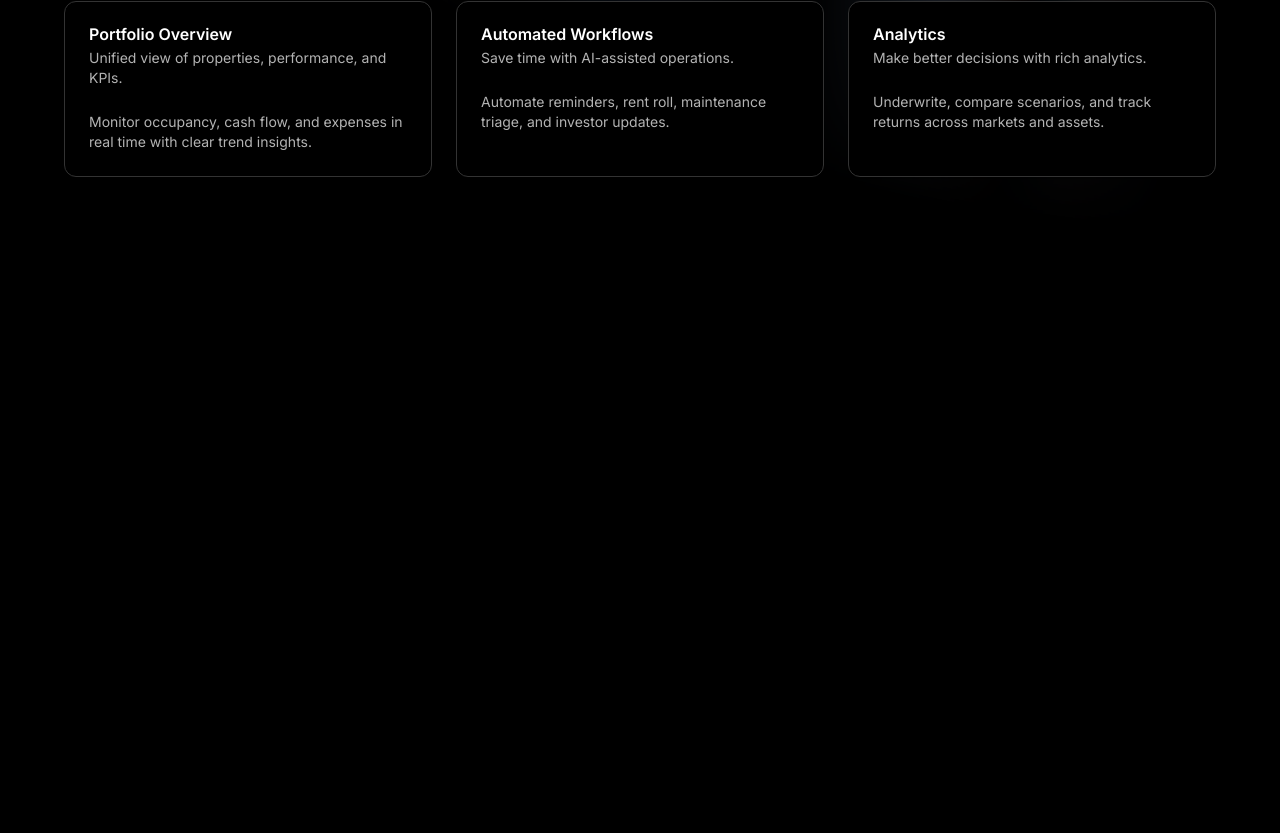
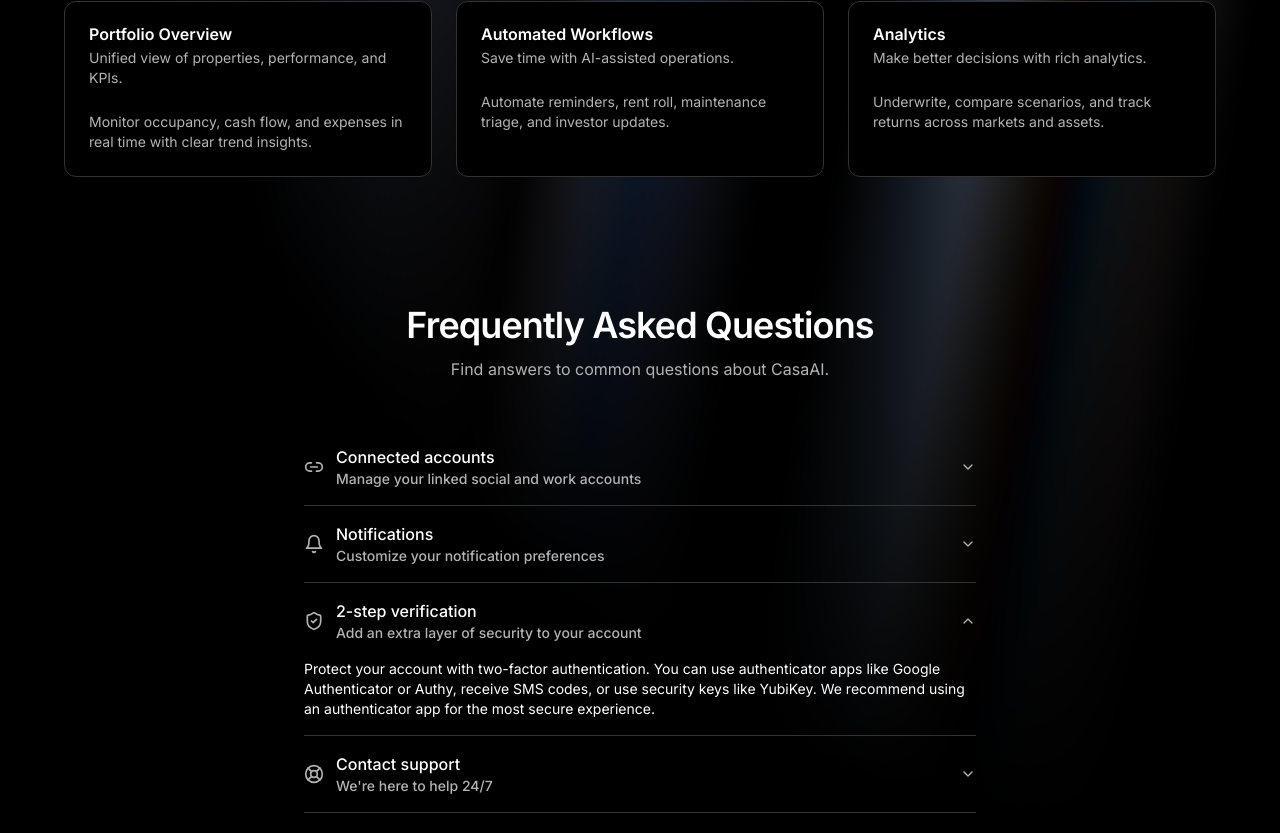
Before and after one commit to AyushS06/CasaAI, a Next.js app: page / in a window 1280 px wide. Shown: the part 667-1500 px from the top of the page. Before the commit the page ends 908 px from the top, so only its background shows below. Built offline with nearby package versions, Linux system fonts and the light colour scheme.

Commit message:
FAQ
- added new FAQ section
- imported icons from the lucide react icon library

```diff
--- a/src/app/page.tsx
+++ b/src/app/page.tsx
@@ -4,6 +4,7 @@ import { Header1 } from '@/components/Header1'
 import { AuroraBackground } from '@/components/AuroraBackground'
 import { Card, CardContent, CardDescription, CardFooter, CardHeader, CardTitle } from '@/components/ui/card'
 import SimplePricing from '@/components/sections/SimplePricing'
+import FAQSection from '@/components/sections/FAQSection'
 
 export default function HomePage() {
   return (
@@ -79,6 +80,19 @@ export default function HomePage() {
           </div>
         </section>
 
+        {/* FAQ Section */}
+        <section className="scroll-mt-28">
+          <div className="max-w-6xl mx-auto">
+            <div className="text-center mb-12 space-y-3">
+              <h2 className="text-3xl lg:text-4xl font-semibold tracking-tight">Frequently Asked Questions</h2>
+              <p className="text-muted-foreground max-w-2xl mx-auto">
+                Find answers to common questions about CasaAI.
+              </p>
+            </div>
+            <FAQSection />
+          </div>
+        </section>
+
         {/* Pricing moved to dedicated page: /pricing */}
       </main>
     </div>
--- /dev/null
+++ b/src/components/sections/FAQSection.tsx
@@ -0,0 +1,73 @@
+"use client"
+
+import {
+  BellIcon,
+  LifeBuoyIcon,
+  Link2Icon,
+  ShieldCheckIcon,
+} from "lucide-react";
+import {
+  Accordion09,
+  Accordion09Content,
+  Accordion09Header,
+  Accordion09Item,
+  Accordion09Trigger,
+} from '@/components/ui/shadcn-io/accordion-09';
+
+const items = [
+  {
+    id: "1",
+    icon: Link2Icon,
+    title: "Connected accounts",
+    subtitle: "Manage your linked social and work accounts",
+    content:
+      "Connect your accounts from Google, GitHub, or Microsoft to enable single sign-on and streamline your workflow. Connected accounts can be used for quick login and importing your preferences across platforms. You can revoke access to any connected account at any time.",
+  },
+  {
+    id: "2",
+    icon: BellIcon,
+    title: "Notifications",
+    subtitle: "Customize your notification preferences",
+    content:
+      "Choose which updates you want to receive. You can get notifications for: security alerts, billing updates, newsletter and product announcements, usage reports, and scheduled maintenance. Notifications can be delivered via email, SMS, or push notifications on your devices.",
+  },
+  {
+    id: "3",
+    icon: ShieldCheckIcon,
+    title: "2-step verification",
+    subtitle: "Add an extra layer of security to your account",
+    content:
+      "Protect your account with two-factor authentication. You can use authenticator apps like Google Authenticator or Authy, receive SMS codes, or use security keys like YubiKey. We recommend using an authenticator app for the most secure experience.",
+  },
+  {
+    id: "4",
+    icon: LifeBuoyIcon,
+    title: "Contact support",
+    subtitle: "We're here to help 24/7",
+    content:
+      "Our support team is available around the clock to assist you. For billing inquiries, technical issues, or general questions, you can reach us through live chat, email at support@shadcn.io, or schedule a call with our technical team. Premium support is available for enterprise customers.",
+  },
+];
+
+export default function FAQSection() {
+  return (
+    <div className="flex justify-center">
+      <Accordion09 type="single" collapsible className="w-full max-w-2xl" defaultValue="3">
+        {items.map((item) => (
+          <Accordion09Item value={item.id} key={item.id}>
+            <Accordion09Header>
+              <Accordion09Trigger
+                icon={item.icon}
+                title={item.title}
+                subtitle={item.subtitle}
+              />
+            </Accordion09Header>
+            <Accordion09Content>
+              {item.content}
+            </Accordion09Content>
+          </Accordion09Item>
+        ))}
+      </Accordion09>
+    </div>
+  );
+}
--- /dev/null
+++ b/src/components/ui/shadcn-io/accordion-09.tsx
@@ -0,0 +1,94 @@
+"use client"
+
+import * as React from "react"
+import * as AccordionPrimitive from "@radix-ui/react-accordion"
+import { ChevronDownIcon } from "lucide-react"
+import { cn } from "@/lib/utils"
+
+const Accordion09 = React.forwardRef<
+  React.ElementRef<typeof AccordionPrimitive.Root>,
+  React.ComponentPropsWithoutRef<typeof AccordionPrimitive.Root>
+>(({ className, ...props }, ref) => (
+  <AccordionPrimitive.Root
+    ref={ref}
+    className={cn("w-full", className)}
+    {...props}
+  />
+))
+Accordion09.displayName = "Accordion09"
+
+const Accordion09Item = React.forwardRef<
+  React.ElementRef<typeof AccordionPrimitive.Item>,
+  React.ComponentPropsWithoutRef<typeof AccordionPrimitive.Item>
+>(({ className, ...props }, ref) => (
+  <AccordionPrimitive.Item
+    ref={ref}
+    className={cn("border-b", className)}
+    {...props}
+  />
+))
+Accordion09Item.displayName = "Accordion09Item"
+
+const Accordion09Header = React.forwardRef<
+  React.ElementRef<typeof AccordionPrimitive.Header>,
+  React.ComponentPropsWithoutRef<typeof AccordionPrimitive.Header>
+>(({ className, ...props }, ref) => (
+  <AccordionPrimitive.Header
+    ref={ref}
+    className={cn("flex", className)}
+    {...props}
+  />
+))
+Accordion09Header.displayName = "Accordion09Header"
+
+interface Accordion09TriggerProps extends React.ComponentPropsWithoutRef<typeof AccordionPrimitive.Trigger> {
+  icon?: React.ComponentType<{ className?: string }>
+  title: string
+  subtitle: string
+}
+
+const Accordion09Trigger = React.forwardRef<
+  React.ElementRef<typeof AccordionPrimitive.Trigger>,
+  Accordion09TriggerProps
+>(({ className, icon: Icon, title, subtitle, ...props }, ref) => (
+  <AccordionPrimitive.Trigger
+    ref={ref}
+    className={cn(
+      "flex flex-1 items-center justify-between py-4 text-left font-medium transition-all hover:no-underline [&[data-state=open]>svg]:rotate-180",
+      className
+    )}
+    {...props}
+  >
+    <div className="flex items-center gap-3">
+      {Icon && <Icon className="h-5 w-5 text-muted-foreground" />}
+      <div>
+        <div className="font-medium">{title}</div>
+        <div className="text-sm text-muted-foreground">{subtitle}</div>
+      </div>
+    </div>
+    <ChevronDownIcon className="h-4 w-4 shrink-0 text-muted-foreground transition-transform duration-200" />
+  </AccordionPrimitive.Trigger>
+))
+Accordion09Trigger.displayName = "Accordion09Trigger"
+
+const Accordion09Content = React.forwardRef<
+  React.ElementRef<typeof AccordionPrimitive.Content>,
+  React.ComponentPropsWithoutRef<typeof AccordionPrimitive.Content>
+>(({ className, children, ...props }, ref) => (
+  <AccordionPrimitive.Content
+    ref={ref}
+    className="overflow-hidden text-sm transition-all data-[state=closed]:animate-accordion-up data-[state=open]:animate-accordion-down"
+    {...props}
+  >
+    <div className={cn("pb-4 pt-0", className)}>{children}</div>
+  </AccordionPrimitive.Content>
+))
+Accordion09Content.displayName = "Accordion09Content"
+
+export {
+  Accordion09,
+  Accordion09Item,
+  Accordion09Header,
+  Accordion09Trigger,
+  Accordion09Content,
+}
--- /dev/null
+++ b/src/components/ui/shadcn-io/accordion-09/index.tsx
@@ -0,0 +1,76 @@
+'use client';
+
+import { ChevronDownIcon } from 'lucide-react';
+import * as AccordionPrimitive from '@radix-ui/react-accordion';
+import {
+  Accordion,
+  AccordionContent,
+  AccordionItem,
+} from '@repo/shadcn-ui/components/ui/accordion';
+import { cn } from '@repo/shadcn-ui/lib/utils';
+import { LucideIcon } from 'lucide-react';
+
+export type Accordion09Props = React.ComponentProps<typeof Accordion>;
+
+export const Accordion09 = ({ className, ...props }: Accordion09Props) => (
+  <Accordion className={cn('w-full', className)} {...props} />
+);
+
+export type Accordion09ItemProps = React.ComponentProps<typeof AccordionItem>;
+
+export const Accordion09Item = ({ className, ...props }: Accordion09ItemProps) => (
+  <AccordionItem className={cn('py-2', className)} {...props} />
+);
+
+export type Accordion09HeaderProps = React.ComponentProps<typeof AccordionPrimitive.Header>;
+
+export const Accordion09Header = ({ className, ...props }: Accordion09HeaderProps) => (
+  <AccordionPrimitive.Header className={cn('flex', className)} {...props} />
+);
+
+export interface Accordion09TriggerProps {
+  icon?: LucideIcon;
+  title: React.ReactNode;
+  subtitle?: React.ReactNode;
+  className?: string;
+}
+
+export const Accordion09Trigger = ({ className, icon: Icon, title, subtitle }: Accordion09TriggerProps) => (
+  <AccordionPrimitive.Trigger
+    className={cn(
+      'focus-visible:border-ring focus-visible:ring-ring/50 flex flex-1 items-center justify-between rounded-md py-2 text-left text-[15px] leading-6 font-semibold transition-all outline-none focus-visible:ring-[3px] [&[data-state=open]>svg]:rotate-180',
+      className
+    )}
+  >
+    <span className="flex items-center gap-3">
+      {Icon && (
+        <span
+          className="flex size-10 shrink-0 items-center justify-center rounded-full border"
+          aria-hidden="true"
+        >
+          <Icon size={16} className="opacity-60" />
+        </span>
+      )}
+      <span className="flex flex-col space-y-1">
+        <span>{title}</span>
+        {subtitle && (
+          <span className="text-sm font-normal">{subtitle}</span>
+        )}
+      </span>
+    </span>
+    <ChevronDownIcon
+      size={16}
+      className="pointer-events-none shrink-0 opacity-60 transition-transform duration-200"
+      aria-hidden="true"
+    />
+  </AccordionPrimitive.Trigger>
+);
+
+export type Accordion09ContentProps = React.ComponentProps<typeof AccordionContent>;
+
+export const Accordion09Content = ({ className, ...props }: Accordion09ContentProps) => (
+  <AccordionContent
+    className={cn('text-muted-foreground ms-3 ps-10 pb-2', className)}
+    {...props}
+  />
+);
```
